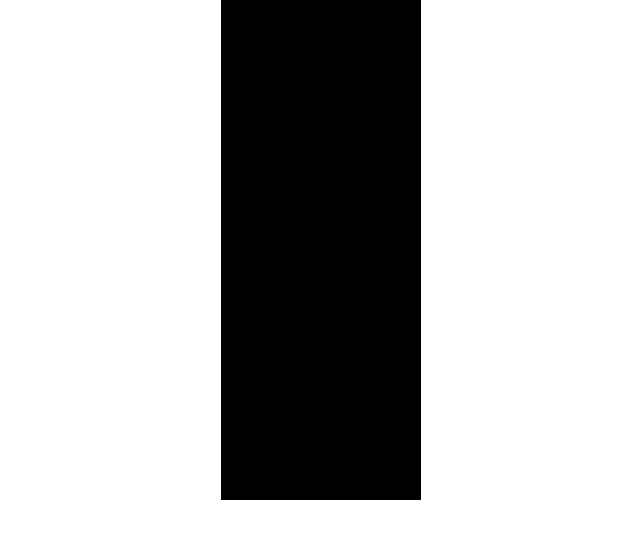
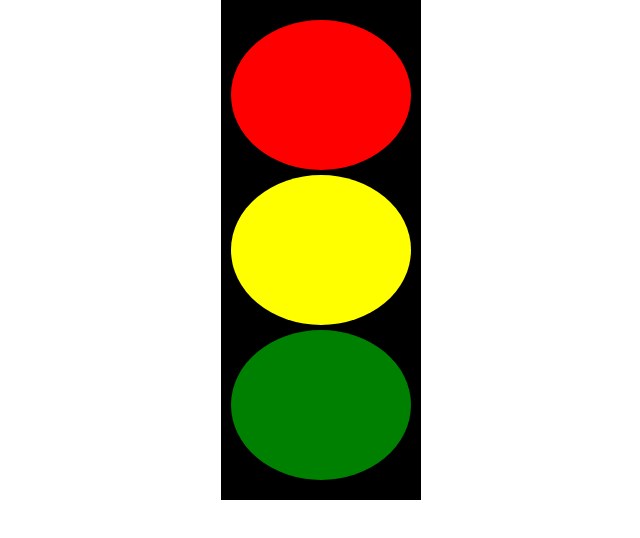
Before and after one commit to Navarroseb/trafficlight_practice, a React (Vite) app: page / in a window 1280 px wide. Shown: the top 538 px of the page, without its empty margins (529-1169 px from the left). Built offline with nearby package versions, Linux system fonts and the light colour scheme.

Commit message:
Finishing

```diff
--- a/src/App.css
+++ b/src/App.css
@@ -16,12 +16,6 @@
   margin-left: 750px;
   margin-bottom: 450px;
   background-color: black;
-}
-
-.lights {
-  display: flex;
-  flex-direction: column;
-  align-content: space-between;
 }
 
 .redlight {
@@ -45,7 +39,7 @@
   width: 180px;
   height: 150px;
   background-color: green;
-  box-shadow: var(--my-glow);
+
 
 
 }
--- a/src/App.jsx
+++ b/src/App.jsx
@@ -1,26 +1,28 @@
 import { useState } from 'react'
-import reactLogo from './assets/react.svg'
-import viteLogo from '/vite.svg'
 import './App.css'
 
 function App() {
-  const [color, setColor] = useState("glow")
+  const [color, setColor] = useState("")
+
+  const colorEvent = (glow) => {
+    setColor(glow);
+  }
 
   return (
     <>
       <div className="semaforo">
-        <div className="lights">
-          <div onClick={() => setColor("redlight")}
-               className={ "red" + (color === "redlight" ? " glow" : "")} >
-          </div>
-          <div onClick={() => setColor("yellowlight")}
-               className={ "yellow" + (color === "yellowlight" ? " glow" : "")} >
-          </div>
-          <div onClick={() => setColor("greenlight")}
-               className={ "green" + (color === "greenlight" ? " glow" : "")} >
-          </div>
 
+        <div className={`redlight ${color === 'redlight' ? 'glow' : ''}`}
+          onClick={() => colorEvent('redlight')}>
         </div>
+        <div className={`yellowlight ${color === 'yellowlight' ? 'glow' : ''}`}
+          onClick={() => colorEvent('yellowlight')}>
+        </div>
+        <div className={`greenlight ${color === 'greenlight' ? 'glow' : ''}`}
+          onClick={() => colorEvent('greenlight')}>
+        </div>
+
+
       </div>
     </>
   )
```
